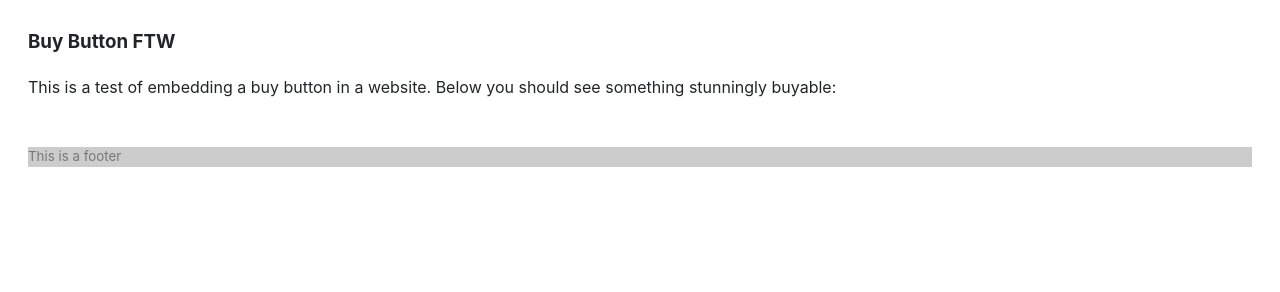
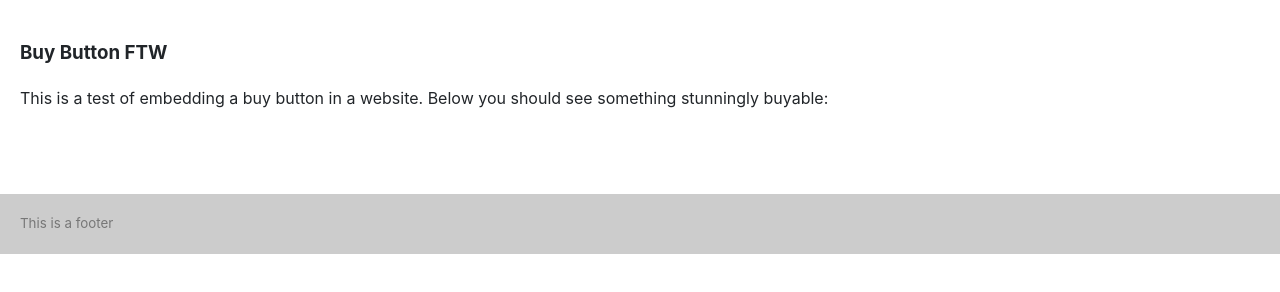
Before and after one commit to robharper/buy-button-test, a plain HTML site: page index.html in a window 1280 px wide. Drawn offline with Linux system fonts and the light colour scheme.

Commit message:
Update index.html

```diff
--- a/index.html
+++ b/index.html
@@ -10,17 +10,24 @@
         line-height: 1.5;
         color: #212529;
         text-align: left;
+        padding: 0;
+        margin: 0;
+      }
+
+      main {
         padding: 20px;
       }
 
       footer {
         margin-top: 3rem;
+        padding: 20px;
         background: #ccc;
         color: #777
       }
     </style>
   </head>
   <body>
+    <main>
     <h3>Buy Button FTW</h3>
     <p>This is a test of embedding a buy button in a website. Below you should see something stunningly buyable:</p>
 
@@ -156,6 +163,7 @@
 })();
 /*]]>*/
 </script>
+    </main>
     <footer>
       <small>This is a footer</small>
     </footer>
```
